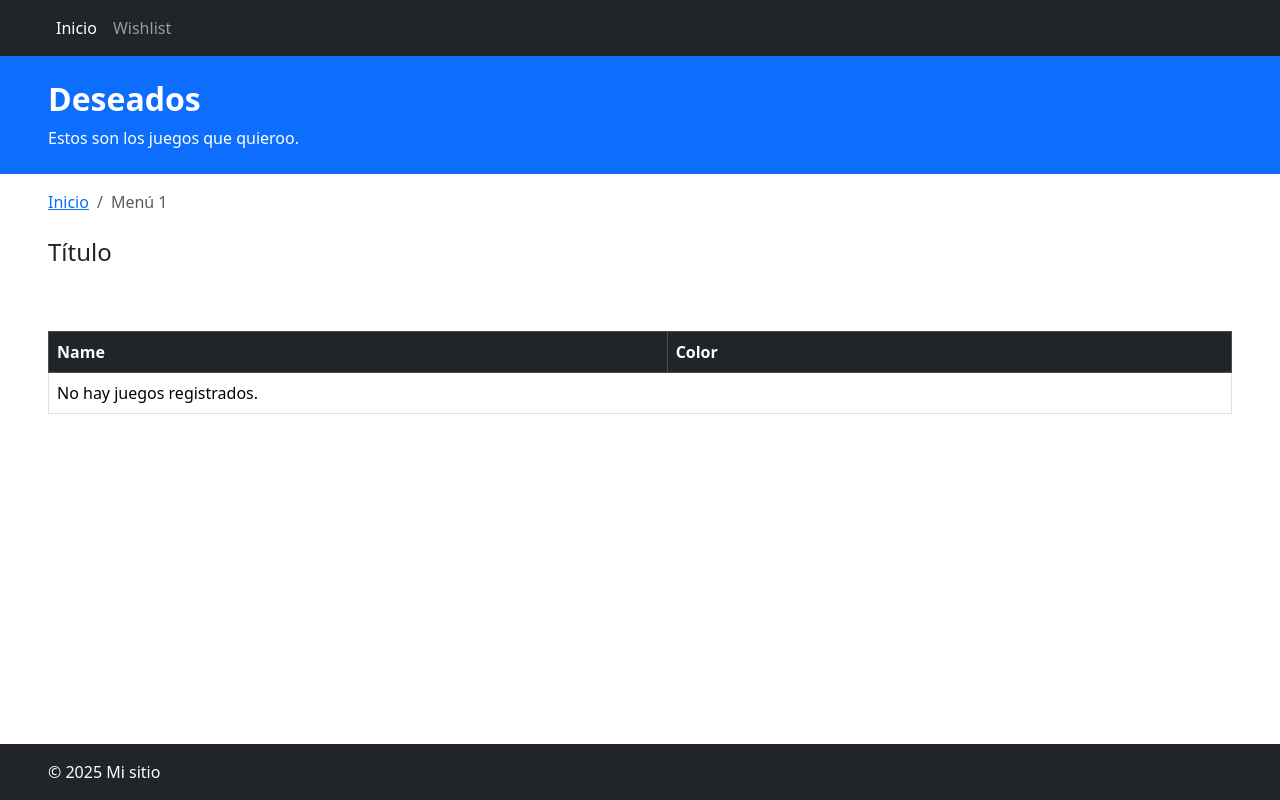
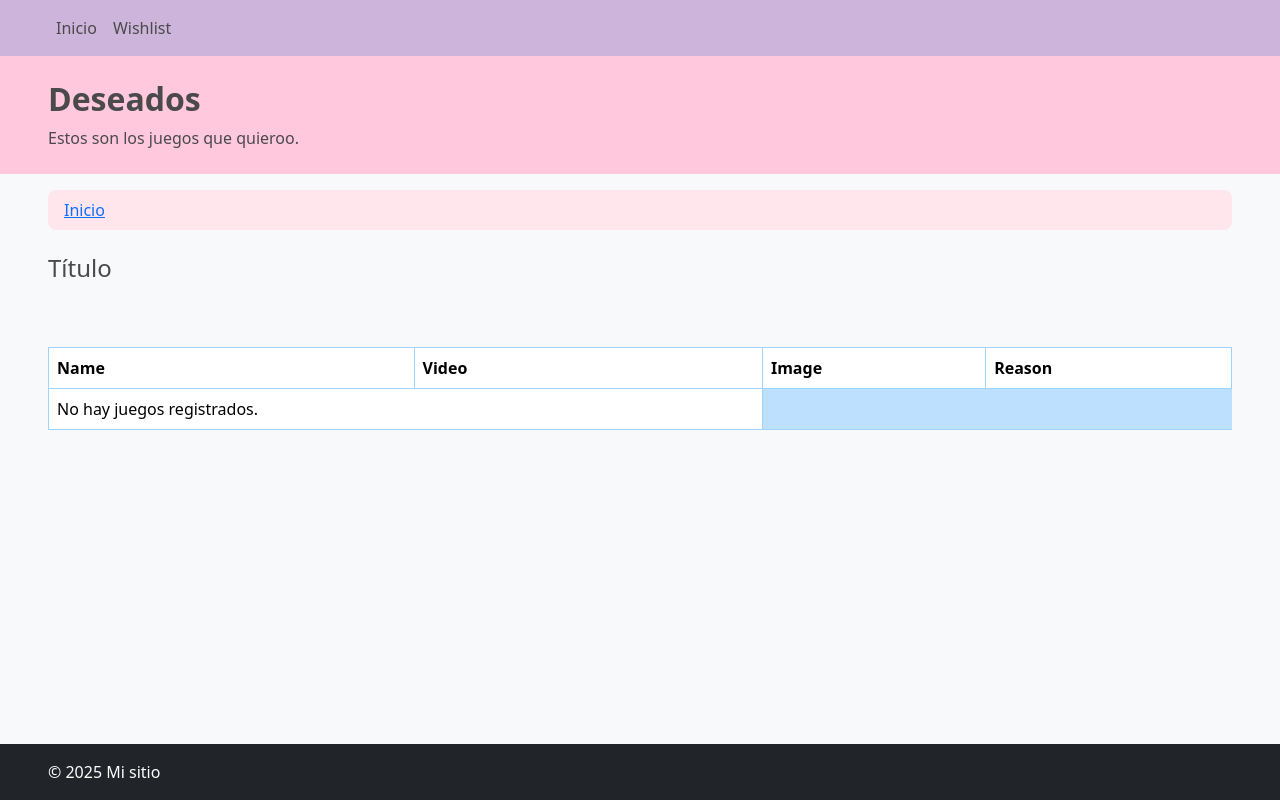
Before and after one commit to Acanezytah/Wishlist, a Flask app: template templates/deseados.html in a window 1280 px wide. Run offline with Flask 3, Linux system fonts and the light colour scheme; the template is opened without the code that fills it, so the values that code supplies are empty; parts of the project's set-up code (start-up, migrations or seed data) failed here and were passed over; some libraries are stand-ins or nearby versions.

Commit message:
Adición de la tabla funcional junto con imagenes y los videos embed.

```diff
--- /dev/null
+++ b/static/styles/pastel-theme.css
@@ -0,0 +1,80 @@
+/* Colores pastel */
+:root {
+  --pastel-lila: #cdb4db;
+  --pastel-rosa: #ffc8dd;
+  --pastel-azul: #bde0fe;
+  --pastel-fondo: #f8f9fa;
+  --texto-oscuro: #4a4a4a;
+}
+
+/* Barra superior (navbar) */
+.navbar {
+  background-color: var(--pastel-lila) !important;
+}
+
+.navbar .nav-link,
+.navbar .navbar-brand {
+  color: var(--texto-oscuro) !important;
+  font-weight: 500;
+}
+
+.navbar .nav-link:hover {
+  text-decoration: underline;
+}
+
+/* Encabezado principal */
+header.bg-primary {
+  background-color: var(--pastel-rosa) !important;
+  color: var(--texto-oscuro) !important;
+}
+
+/* Tabla */
+.table {
+  background-color: var(--pastel-azul) !important;
+  border-color: #a2d2ff !important;
+}
+
+.table thead {
+  background-color: #a2d2ff !important;
+  color: var(--texto-oscuro) !important;
+}
+
+.table tbody tr:nth-child(even) {
+  background-color: #d7e3fc !important; /* filas alternadas */
+}
+
+.table td,
+.table th {
+  vertical-align: middle;
+}
+
+/* Enlaces dentro de la tabla */
+.table a {
+  color: #6a4c93 !important;
+  text-decoration: none;
+}
+
+.table a:hover {
+  color: #5c3c85 !important;
+  text-decoration: underline;
+}
+
+/* Fondo general */
+body {
+  background-color: var(--pastel-fondo) !important;
+  color: var(--texto-oscuro);
+}
+
+/* Breadcrumb */
+.breadcrumb {
+  background-color: #ffe5ec !important;
+  border-radius: 8px;
+  padding: 0.5rem 1rem;
+}
+
+/* Ajuste para que el texto en la tercera columna de la tabla se ajuste */
+.table td:nth-child(3) {
+  max-width: 200px;
+  white-space: normal;
+  overflow-wrap: break-word;
+}
--- a/templates/deseados.html
+++ b/templates/deseados.html
@@ -15,7 +15,6 @@
       <nav aria-label="breadcrumb">
         <ol class="breadcrumb mb-0">
           <li class="breadcrumb-item"><a href="#">Inicio</a></li>
-          <li class="breadcrumb-item active" aria-current="page">Menú 1</li>
         </ol>
       </nav>
     </div>
@@ -28,18 +27,41 @@
     <div class="container-fluid px-5 pb-5">
       <div class="table-responsive">
         <table class="table table-bordered align-middle">
-          <thead class="table-dark">
+          <thead>
             <tr>
               <th> Name </th>
-              <th> Color </th>
+              <th> Video </th>
+              <th> Image </th>
+              <th> Reason </th>
             </tr>
           </thead>
 
           <tbody>
             {% for a in deseados %}
+
               <tr>
-                <td>{{ a.name }}</td>
-                <td>{{ a.color }}</td>
+                <td>
+                  <a href="{{ a.link }}"
+                    target="_blank"
+                    class="text-primary fw-semibold link-underline link-underline-opacity-0 link-underline-opacity-75-hover">
+                    {{ a.name }}
+                  </a>
+                </td>
+                <td>
+                  <iframe width="200" height="120"
+                    src="{{ a.video }}"
+                    title="Trailer de {{ a.name }}"
+                    frameborder="0"
+                    allow="accelerometer; autoplay; clipboard-write; encrypted-media; gyroscope; picture-in-picture"
+                    allowfullscreen>
+                  </iframe>
+                </td>
+                <td>
+                  <img src="{{ a.image }}" alt="{{ a.name }}" style="width: 120px; height: auto; border-radius: 8px;">
+                </td>
+                <td>
+                  {{ a.text }}
+                </td>
               </tr>
             {% else %}
                <tr>
--- a/templates/header.html
+++ b/templates/header.html
@@ -8,6 +8,7 @@
   <!-- Bootstrap 5 CSS -->
   <link rel="stylesheet" href="{{ url_for('static', filename='styles/bootstrap.css') }}"/>
   <link href="https://cdnjs.cloudflare.com/ajax/libs/font-awesome/6.4.0/css/all.min.css" rel="stylesheet"/>
+  <link rel="stylesheet" href="{{ url_for('static', filename='styles/pastel-theme.css') }}">
 </head>
 
 <body class="d-flex flex-column min-vh-100">
--- a/templates/index.html
+++ b/templates/index.html
@@ -3,10 +3,10 @@
     <header class="bg-primary text-white py-4 mb-3">
       <div class="container-fluid px-5">
         <h1 class="fw-bold text-start mb-2">
-          Título de sección
+          Mi lista deeee
         </h1>
         <p class="lead text-start mb-0 fs-6">
-          Subtítulo de sección.
+          deseados.
         </p>
       </div>
     </header>
@@ -21,7 +21,7 @@
     </div>
     <div class="container-fluid px-5 pb-5">
       <div class="d-flex justify-content-between align-items-center mb-3">
-        <h2 class="mb-0">Título</h2>
+        <h2 class="mb-0">Bienvenido a mi lista de deseados!</h2>
       </div>
     </div>
   </main>
```
Also changed, not shown: entities/deseado.py (+21 -8 lines).
